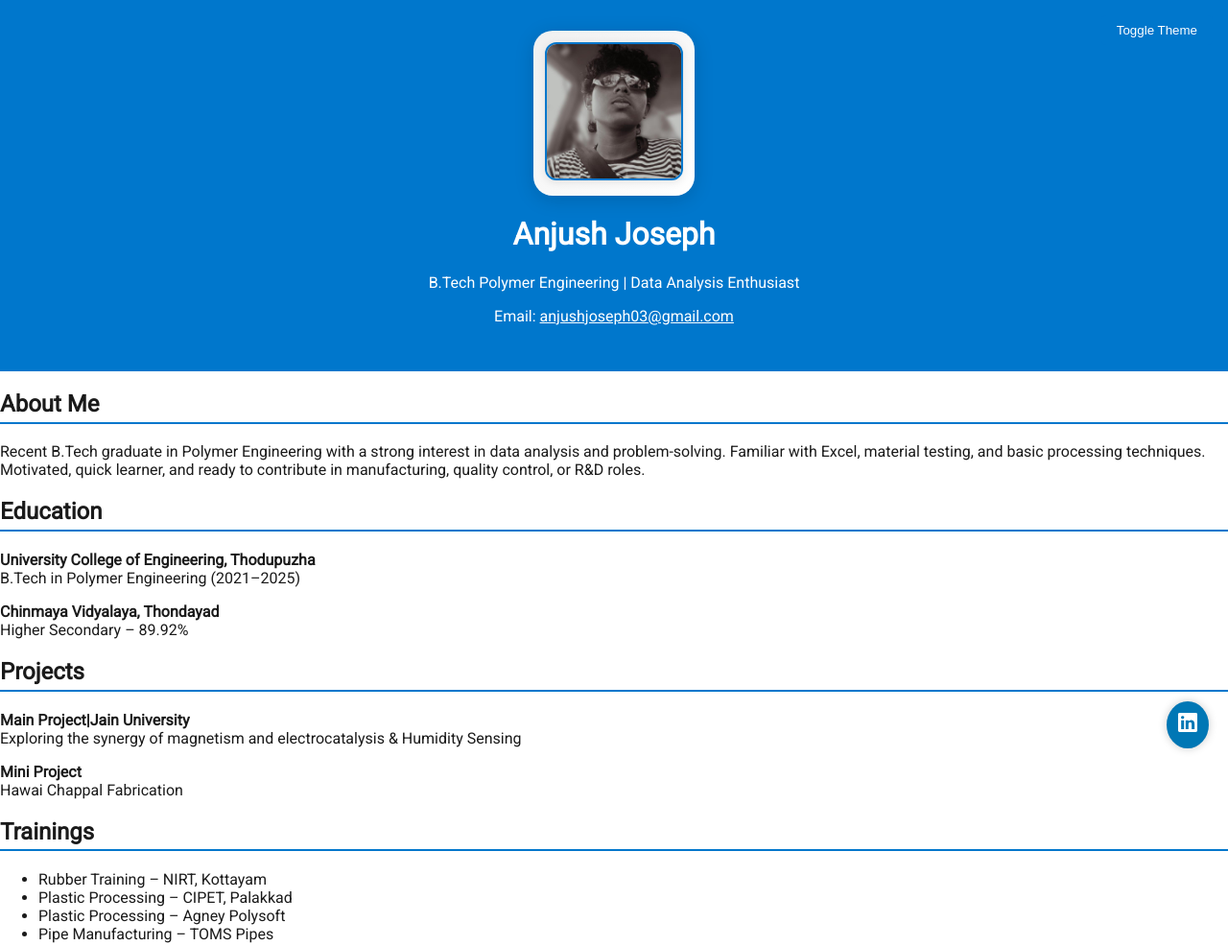
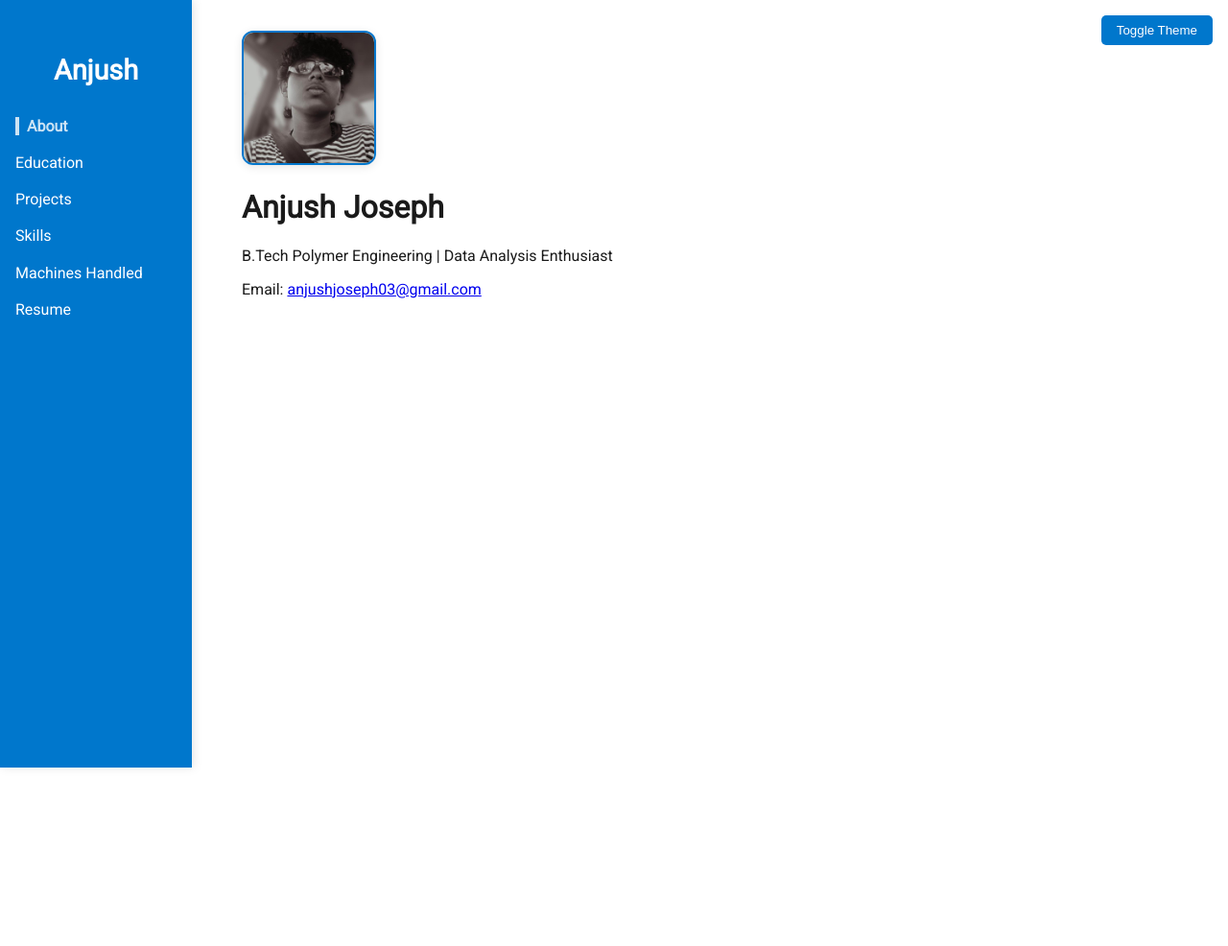
Before and after one commit to Anjushj/anjush-resume, a plain HTML site: page index.html in a window 1280 px wide. Shown: the top 986 px of the page at 96% size. After the commit the page ends 800 px from the top, so only its background shows below. Drawn offline with Linux system fonts and the light colour scheme.

Commit message:
Update index.html

```diff
--- a/index.html
+++ b/index.html
@@ -1,41 +1,21 @@
-
 <!DOCTYPE html>
 <html lang="en">
 <head>
-
   <meta charset="UTF-8" />
   <meta name="viewport" content="width=device-width, initial-scale=1.0" />
   <title>Anjush Joseph | Resume</title>
   <link href="https://fonts.googleapis.com/css2?family=Roboto&display=swap" rel="stylesheet" />
-
-
   <style>
-    .floating-linkedin {
-  position: fixed;
-  bottom: 20px;
-  right: 20px;
-  background-color: #0077b5;
-  color: white;
-  border-radius: 50%;
-  padding: 12px;
-  text-align: center;
-  font-size: 20px;
-  z-index: 1000;
-  box-shadow: 0 0 10px rgba(0,0,0,0.2);
-  transition: transform 0.2s;
-  text-decoration: none;
-}
-.floating-linkedin:hover {
-  transform: scale(1.1);
-  background-color: #005582;
-}
-
     :root {
       --bg-light: #ffffff;
       --text-light: #1a1a1a;
       --bg-dark: #121212;
       --text-dark: #e0e0e0;
       --accent: #0077cc;
+    }
+
+    * {
+      box-sizing: border-box;
     }
 
     body {
@@ -45,6 +25,8 @@
       background-color: var(--bg-light);
       color: var(--text-light);
       transition: all 0.3s;
+      display: flex;
+      flex-direction: row;
     }
 
     .dark-mode {
@@ -52,22 +34,67 @@
       color: var(--text-dark);
     }
 
-    header {
-      background: var(--accent);
+    nav.sidebar {
+      position: fixed;
+      top: 0;
+      left: 0;
+      width: 200px;
+      height: 100vh;
+      background-color: var(--accent);
       color: white;
-      padding: 2rem;
+      padding: 2rem 1rem;
+      box-shadow: 2px 0 10px rgba(0, 0, 0, 0.1);
+      z-index: 100;
+    }
+
+    .logo {
+      font-size: 1.8rem;
+      margin-bottom: 2rem;
       text-align: center;
     }
 
-    .container {
-      max-width: 800px;
-      margin: 0 auto;
-      padding: 2rem;
+    .nav-links {
+      list-style: none;
+      padding: 0;
+      margin: 0;
     }
 
-    h2 {
-      border-bottom: 2px solid var(--accent);
-      padding-bottom: 0.3rem;
+    .nav-links li {
+      margin-bottom: 1.2rem;
+    }
+
+    .nav-links a {
+      color: white;
+      text-decoration: none;
+      font-size: 1rem;
+      transition: all 0.3s;
+    }
+
+    .nav-links a:hover,
+    .nav-links a.active {
+      opacity: 0.8;
+      font-weight: bold;
+      border-left: 4px solid white;
+      padding-left: 8px;
+    }
+
+    main {
+      margin-left: 220px;
+      padding: 2rem;
+      width: 100%;
+    }
+
+    .content-section {
+      display: none;
+      opacity: 0;
+      transform: translateX(30px);
+      transition: opacity 0.6s ease, transform 0.6s ease;
+    }
+
+    .content-section.active {
+      display: block;
+      opacity: 1;
+      transform: translateX(0);
     }
 
     .toggle-btn {
@@ -81,17 +108,16 @@
       cursor: pointer;
       border-radius: 5px;
     }
-      .profile-frame {
-  background: linear-gradient(135deg, #f0f0f0, #ffffff);
-  padding: 12px;
-  border-radius: 20px;
-  box-shadow: 0 4px 20px rgba(0, 0, 0, 0.15);
-  display: inline-block;
-  transition: transform 0.3s ease;
+
+    header {
+      display: flex;
+      align-items: center;
+      gap: 1.5rem;
+      margin-bottom: 2rem;
     }
 
-.profile-frame:hover {
-  transform: scale(1.03);
+    .profile-frame {
+      display: inline-block;
     }
 
     .profile-frame img {
@@ -101,66 +127,89 @@
       border: 2px solid var(--accent);
       box-shadow: 0 2px 10px rgba(0, 0, 0, 0.1);
     }
-    .section-block {
-  opacity: 0;
-  transform: translateY(40px);
-  transition: opacity 0.6s ease-out, transform 0.6s ease-out;
+
+    .card {
+      background: #f9f9f9;
+      padding: 1rem;
+      margin-bottom: 1rem;
+      border-radius: 8px;
+      box-shadow: 0 0 10px rgba(0, 0, 0, 0.1);
     }
 
-.section-block.visible {
-  opacity: 1;
-  transform: none;
+    .dark-mode .card {
+      background: #1e1e1e;
+    }
+
+    @media (max-width: 768px) {
+      nav.sidebar {
+        position: relative;
+        width: 100%;
+        height: auto;
+        display: flex;
+        flex-direction: row;
+        overflow-x: auto;
+      }
+      main {
+        margin-left: 0;
+      }
+      .nav-links li {
+        margin: 0 1rem;
+      }
     }
   </style>
 </head>
 <body>
   <button class="toggle-btn" onclick="toggleTheme()">Toggle Theme</button>
-
-  <header>
+  <nav class="sidebar">
+    <h1 class="logo">Anjush</h1>
+    <ul class="nav-links">
+      <li><a href="#" onclick="showSection('about', this)">About</a></li>
+      <li><a href="#" onclick="showSection('education', this)">Education</a></li>
+      <li><a href="#" onclick="showSection('projects', this)">Projects</a></li>
+      <li><a href="#" onclick="showSection('skills', this)">Skills</a></li>
+      <li><a href="#" onclick="showSection('machines', this)">Machines Handled</a></li>
+      <li><a href="#" onclick="showSection('resume', this)">Resume</a></li>
+    </ul>
+  </nav>
+  <main>
+    <header class="content-section active" id="about">
       <div class="profile-frame">
-  <a href="https://www.linkedin.com/in/anjushjoseph/" target="_blank">
+        <a href="https://www.linkedin.com/in/anjushjoseph" target="_blank">
           <img src="profile.jpg" alt="Profile Photo" />
         </a>
       </div>
-
+      <div>
         <h1>Anjush Joseph</h1>
         <p>B.Tech Polymer Engineering | Data Analysis Enthusiast</p>
-    <p>Email: <a href="mailto:anjushjoseph03@gmail.com" style="color:white;">anjushjoseph03@gmail.com</a></p>
+        <p>Email: <a href="mailto:anjushjoseph03@gmail.com">anjushjoseph03@gmail.com</a></p>
+      </div>
     </header>
 
-<section id="about" class="section-block">
-  <div class="section-content">
-    <h2>About Me</h2>
-      <p>Recent B.Tech graduate in Polymer Engineering with a strong interest in data analysis and problem-solving. Familiar with Excel, material testing, and basic processing techniques. Motivated, quick learner, and ready to contribute in manufacturing, quality control, or R&D roles.</p>
+    <section id="education" class="content-section">
+      <h2>Education</h2>
+      <div class="card">
+        <p><strong>University College of Engineering, Thodupuzha</strong><br/>B.Tech in Polymer Engineering (2021–2025)</p>
+      </div>
+      <div class="card">
+        <p><strong>Chinmaya Vidyalaya, Thondayad</strong><br/>Higher Secondary – 89.92%</p>
       </div>
     </section>
 
-    <section>
-      <h2>Education</h2>
-      <p><strong>University College of Engineering, Thodupuzha</strong><br/>B.Tech in Polymer Engineering (2021–2025)</p>
-      <p><strong>Chinmaya Vidyalaya, Thondayad</strong><br/>Higher Secondary – 89.92%</p>
+    <section id="projects" class="content-section">
+      <h2>Projects</h2>
+      <div class="card">
+        <p><strong>Main Project| Jain University</strong><br/>Exploring the synergy of magnetism and electrocatalysis & Humidity Sensing</p>
+      </div>
+      <div class="card">
+        <p><strong>Mini Project</strong><br/>Hawai Chappal Fabrication</p>
+      </div>
     </section>
 
-    <section>
-      <h2>Projects</h2>
-      <p><strong>Main Project|Jain University</strong><br/>Exploring the synergy of magnetism and electrocatalysis & Humidity Sensing</p>
-      <p><strong>Mini Project</strong><br/>Hawai Chappal Fabrication</p>
-    </section>
-
-    <section>
-      <h2>Trainings</h2>
+    <section id="skills" class="content-section">
+      <h2>Skills</h2>
+      <div class="card">
         <ul>
-        <li>Rubber Training – NIRT, Kottayam</li>
-        <li>Plastic Processing – CIPET, Palakkad</li>
-        <li>Plastic Processing – Agney Polysoft</li>
-        <li>Pipe Manufacturing – TOMS Pipes</li>
-      </ul>
-    </section>
-
-    <section>
-      <h2>Skills</h2>
-      <ul>
-        <li>Rubber Compounding Mixing</li>
+          <li>Rubber Compounding & Mixing</li>
           <li>Tyre Technology</li>
           <li>Paints & Adhesives</li>
           <li>Material Science</li>
@@ -169,71 +218,53 @@
           <li>MS Excel</li>
           <li>PowerPoint</li>
         </ul>
+      </div>
     </section>
 
-    <section>
+    <section id="machines" class="content-section">
       <h2>Machines Handled</h2>
+      <div class="card">
         <ul>
           <li>Compression Moulding</li>
-        <li>Melt Flow Index</li>
+          <li>MFI</li>
           <li>Injection Moulding</li>
           <li>Universal Testing Machine</li>
           <li>Viscometer</li>
           <li>Extruder</li>
         </ul>
+      </div>
     </section>
 
-     <section>
-      <h2>Extrinsic Skills</h2>
-      <ul>
-        <li>Data handling(AIIP)</li>
-        <li>Promblem Solving(AIIP)</li>
-        <li>Designing(Canva)</li>
-      </ul>
-    </section>
-
-    <section>
+    <section id="resume" class="content-section">
       <h2>Resume</h2>
       <a href="Anjush-JOSEPH-CV.pdf" download>Download My Resume (PDF)</a>
     </section>
-  </div>
-
+  </main>
   <script>
     function toggleTheme() {
       document.body.classList.toggle('dark-mode');
     }
-  </script>
-  <a class="floating-linkedin" href="https://www.linkedin.com/in/anjushjoseph/" target="_blank" title="Connect on LinkedIn">
-  <svg xmlns="http://www.w3.org/2000/svg" width="20" height="20" fill="white" viewBox="0 0 16 16">
-    <path d="M0 1.146C0 .513.526 0 1.175 0h13.65C15.474 0 16 .513 16
-    1.146v13.708c0 .633-.526 1.146-1.175
-    1.146H1.175C.526 16 0 15.487 0
-    14.854V1.146zM4.943 13.569V6.169H2.542v7.4h2.401zm-1.2-8.49c.837
-    0 1.357-.554 1.357-1.248-.015-.708-.52-1.248-1.342-1.248-.823
-    0-1.357.54-1.357 1.248 0
-    .694.52 1.248 1.327
-    1.248h.015zm4.908
-    8.49V9.359c0-.224.016-.448.083-.608.182-.448.597-.915
-    1.295-.915.915 0 1.281.69 1.281
-    1.702v4.031h2.401V9.3c0-2.26-1.207-3.309-2.816-3.309-1.296
-    0-1.872.72-2.197 1.224v.03h-.015a5.89
-    5.89 0 0 1 .015-.03V6.169h-2.4v7.4h2.4z"/>\n
-  </svg>
-</a>
 
-<script>
-  const observer = new IntersectionObserver(entries => {
-    entries.forEach(entry => {
-      if (entry.isIntersecting) {
-        entry.target.classList.add('visible');
+    function showSection(id, el) {
+      const sections = document.querySelectorAll('.content-section');
+      const navLinks = document.querySelectorAll('.nav-links a');
+      sections.forEach(sec => sec.classList.remove('active'));
+      navLinks.forEach(link => link.classList.remove('active'));
+
+      const target = document.getElementById(id);
+      if (target) {
+        target.classList.add('active');
       }
-    });
-  });
+      if (el) {
+        el.classList.add('active');
+      }
 
-  document.querySelectorAll('.section-block').forEach(block => {
-    observer.observe(block);
+      window.scrollTo({ top: 0, behavior: 'smooth' });
+    }
+
+    document.addEventListener("DOMContentLoaded", function () {
+      showSection('about', document.querySelector('.nav-links a'));
     });
   </script>
-
 </body>
 </html>
```
Lines whose indentation alone changed are shown as unchanged.
